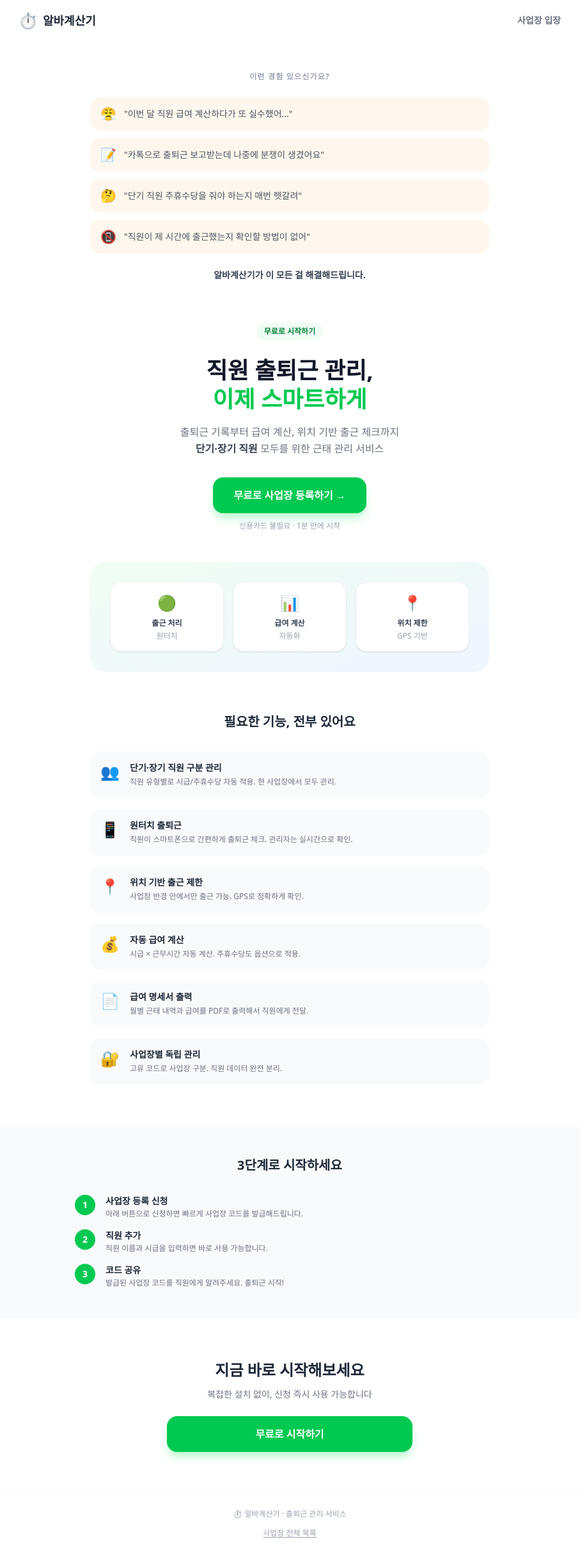
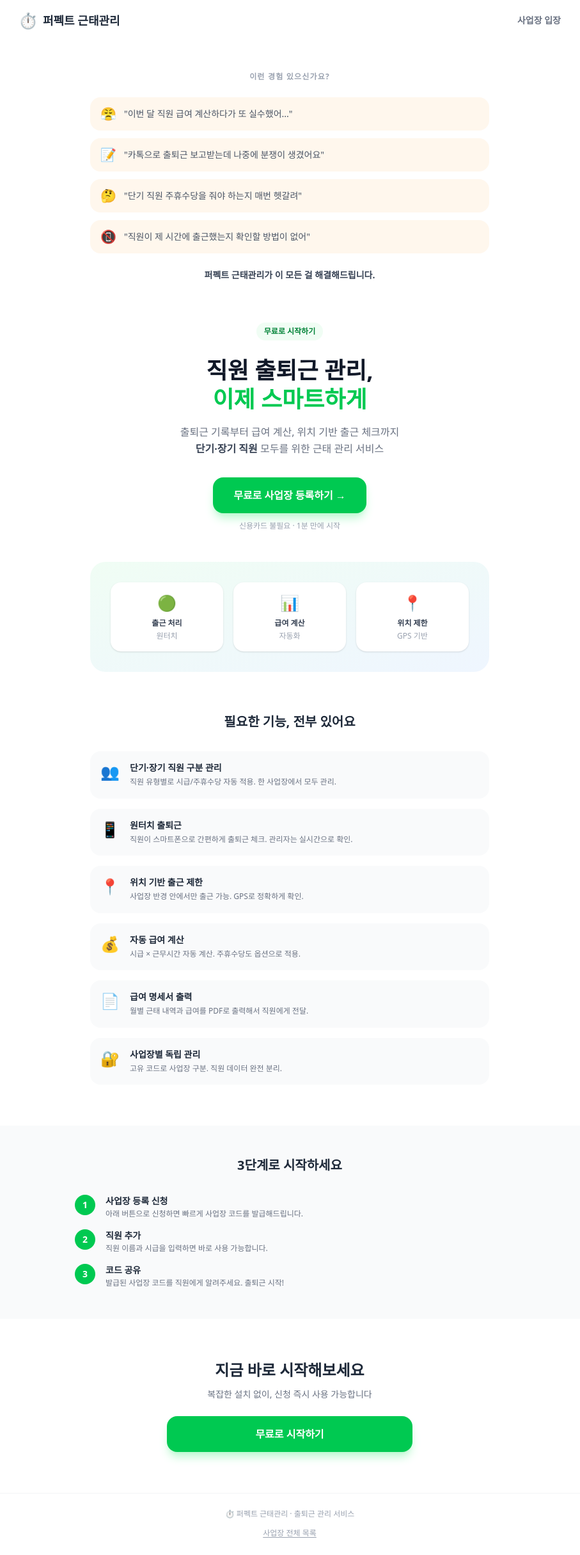
Before and after one commit to khj873-hub/alba-calculator, a React (Vite) app in the folder client/: page / in a window 1280 px wide. Shown: the whole page at 64% size, without its empty margins (187-1094 px from the left). Built offline with nearby package versions, Linux system fonts and the light colour scheme.

Commit message:
feat: 브랜드명 알바계산기 → 퍼펙트 근태관리
- LandingPage.tsx 3곳 (헤더 로고, 공감 마무리, 푸터)
- index.html title + description 메타 태그 갱신
- 다른 '퍼펙트' 브랜드 라인업과 일관성 (퍼펙트 정부지원정책 AI 등)

```diff
--- a/client/index.html
+++ b/client/index.html
@@ -3,7 +3,8 @@
   <head>
     <meta charset="UTF-8" />
     <meta name="viewport" content="width=device-width, initial-scale=1.0" />
-    <title>급여 계산기</title>
+    <title>퍼펙트 근태관리 · 직원 출퇴근·급여 자동 계산</title>
+    <meta name="description" content="단기·장기 직원 출퇴근 관리, 자동 급여 계산, 위치 기반 출근 체크. 무료로 시작하세요." />
   </head>
   <body>
     <div id="root"></div>
--- a/client/src/pages/LandingPage.tsx
+++ b/client/src/pages/LandingPage.tsx
@@ -50,7 +50,7 @@ export default function LandingPage() {
       <header className="flex items-center justify-between px-6 py-4 max-w-4xl mx-auto">
         <div className="flex items-center gap-2">
           <span className="text-2xl">⏱</span>
-          <span className="font-extrabold text-gray-800 text-lg">알바계산기</span>
+          <span className="font-extrabold text-gray-800 text-lg">퍼펙트 근태관리</span>
         </div>
         <button
           onClick={() => setShowEnter(v => !v)}
@@ -96,7 +96,7 @@ export default function LandingPage() {
           ))}
         </div>
         <p className="text-center text-sm font-bold text-gray-700 mt-6">
-          알바계산기가 이 모든 걸 해결해드립니다.
+          퍼펙트 근태관리가 이 모든 걸 해결해드립니다.
         </p>
       </section>
 
@@ -210,7 +210,7 @@ export default function LandingPage() {
 
       {/* 푸터 */}
       <footer className="border-t border-gray-100 px-6 py-6 text-center">
-        <p className="text-xs text-gray-400 mb-2">⏱ 알바계산기 · 출퇴근 관리 서비스</p>
+        <p className="text-xs text-gray-400 mb-2">⏱ 퍼펙트 근태관리 · 출퇴근 관리 서비스</p>
         <button
           onClick={() => { setShowAdminModal(true); setAdminPw(''); setAdminError('') }}
           className="text-xs text-gray-400 hover:text-gray-600 underline underline-offset-2 transition"
```
